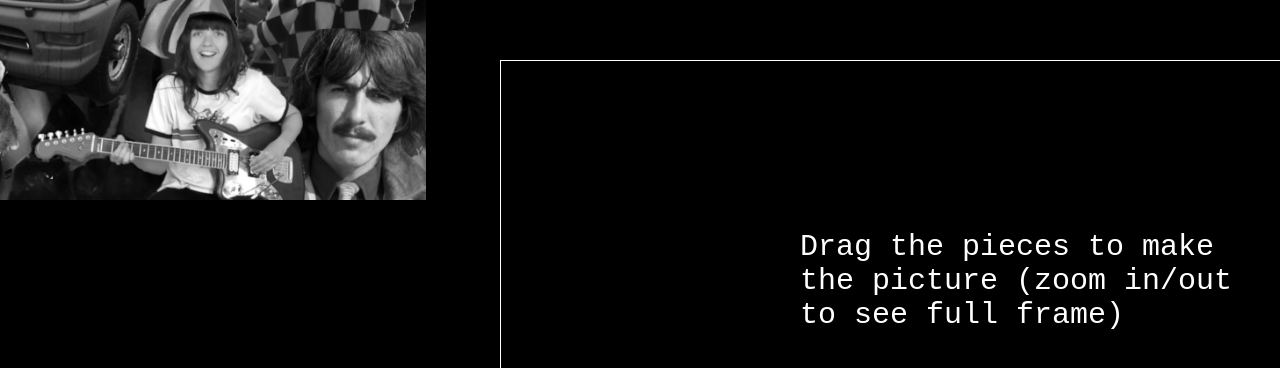
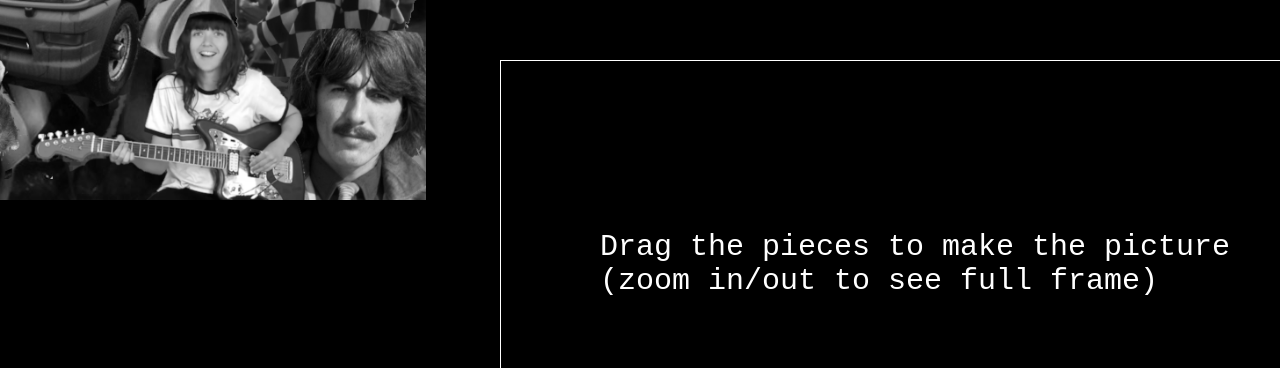
Before and after one commit to King-Mob/sticker-puzzle, a plain HTML site: page index.html in a window 1280 px wide. Shown: the top 368 px of the page. Drawn offline with Linux system fonts and the light colour scheme.

Commit message:
move instruction left

```diff
--- a/index.html
+++ b/index.html
@@ -23,7 +23,7 @@
       .instruction {
         position: absolute;
         top: 200px;
-        left: 800px;
+        left: 600px;
         color: white;
         font-family: monospace;
         font-size: 30px;
@@ -32,7 +32,9 @@
   </head>
   <body>
     <div class="frame"></div>
-    <p class="instruction">Drag the pieces to make the picture (zoom in/out to see full frame)</p>
+    <p class="instruction">
+      Drag the pieces to make the picture (zoom in/out to see full frame)
+    </p>
     <img
       draggable="true"
       class="draggable"
```
